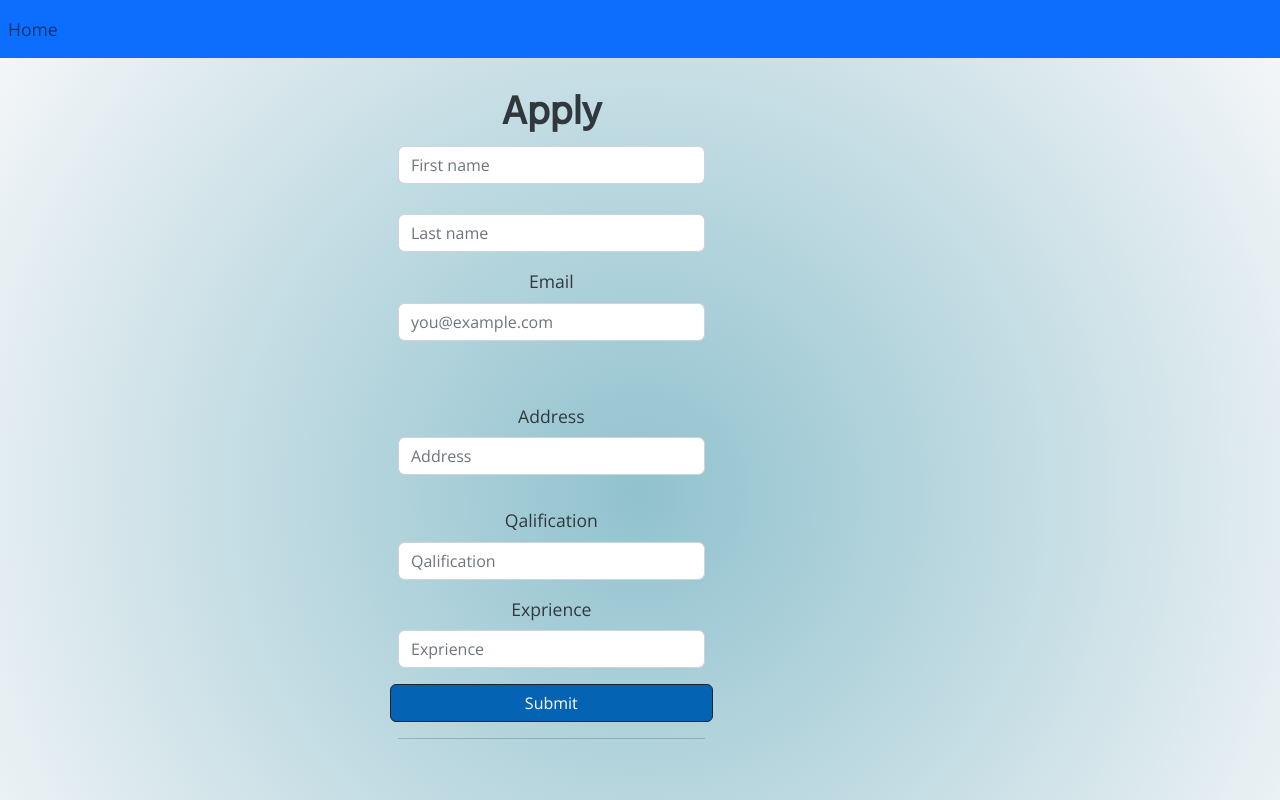
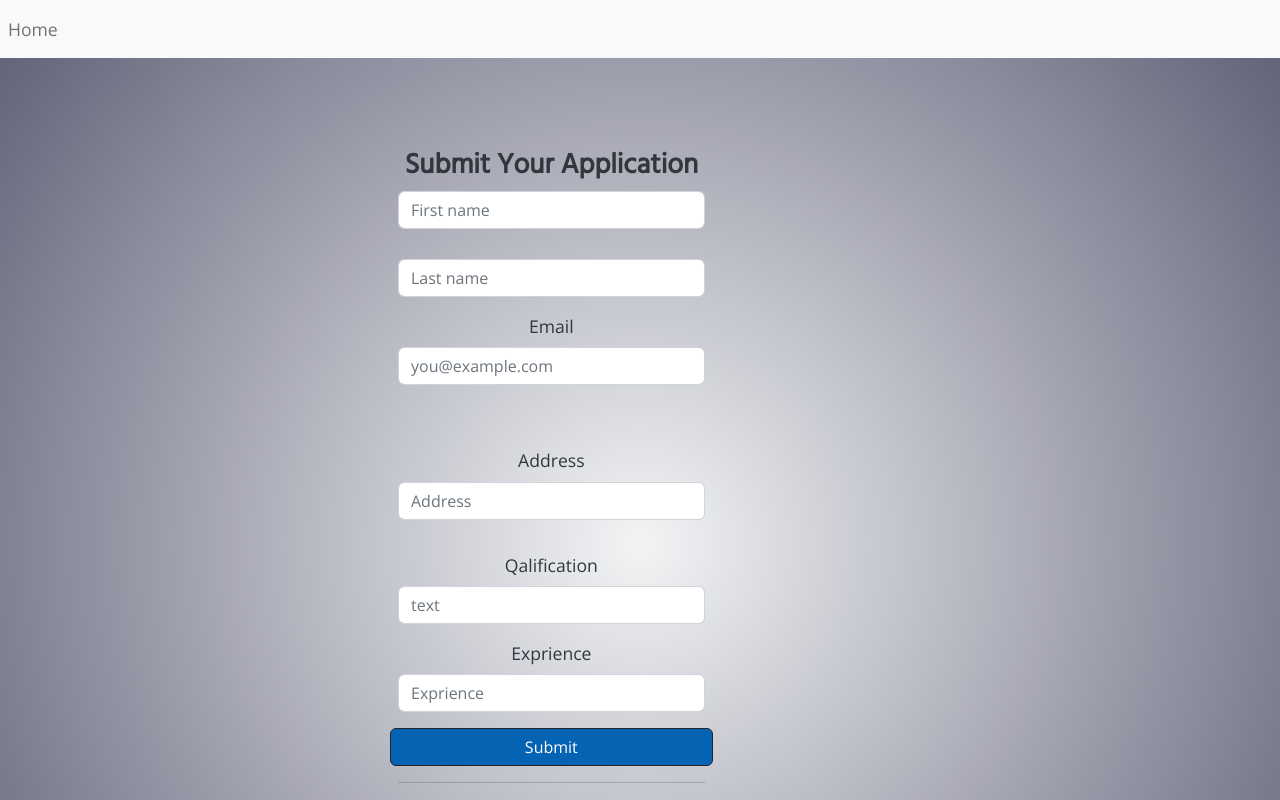
Before and after one commit to Merritske/jobappproject, a React (Create React App) app in the folder jobapp/: page /Apply in a window 1280 px wide. Shown: the top 800 px of the page. Built offline with nearby package versions, Linux system fonts and the light colour scheme.

Commit message:
some changes

```diff
--- a/jobapp/src/components/Apply.jsx
+++ b/jobapp/src/components/Apply.jsx
@@ -7,8 +7,8 @@ const Apply = () => {
     Firstname: "",
     Lastname: "",
     email: "",
-    adress: "",
-    adress2: "",
+    qalification: "",
+    exprience: "",
   };
   const [formValues, setFormValues] = useState(initialValues);
   const [formErrors, setFormErrors] = useState({});
@@ -49,7 +49,7 @@ const Apply = () => {
   };
   return (
     <>
-    <nav class="navbar navbar-expand-lg navbar-light bg-primary">
+    <nav class="navbar navbar-expand-lg navbar-light bg-light">
     <div class="collapse navbar-collapse" id="navbarSupportedContent">
     <ul class="navbar-nav mr-auto">
       <li class="nav-item active">
@@ -70,7 +70,7 @@ const Apply = () => {
             <div className="col-md-7 col-lg-8">
               {/* <pre>{JSON.stringify(formValues, undefined, 2)}</pre> */}
               <form onSubmit={handleSubmit}>
-                <h1>Apply</h1>
+                <h3>Submit Your Application </h3>
                 <div className="row g-3">
                   <div>
                     <div className="row">
@@ -129,17 +129,17 @@ const Apply = () => {
                   </div>
                   <div className="col-12"></div>
                    <div className="col-12">
-                    <label htmlFor="address" className="form-label">
+                    <label htmlFor="Qalification" className="form-label">
                       Qalification
                     </label>
                     <input
                       type="text"
                       className="form-control"
-                      id="address"
-                      placeholder="Qalification"
-                      name="adress"
+                      id="qal"
+                      placeholder="text"
+                      name="ftext"
                       onChange={handleChange}
-                      value={formValues.adress}
+                      value={formValues.qalification}
                     />
                   </div>
 
@@ -154,7 +154,7 @@ const Apply = () => {
                       placeholder="Exprience"
                       name="exprience"
                       onChange={handleChange}
-                      value={formValues.adress}
+                      value={formValues.exprience}
                     />
                   </div>
                   <button className="btn btn-dark" type="submit">
--- a/jobapp/src/styles/apply.css
+++ b/jobapp/src/styles/apply.css
@@ -1,4 +1,4 @@
-body {
+/* body {
     background: rgb(243, 243, 251);
     background: radial-gradient(
       circle,
@@ -34,3 +34,43 @@ body {
   p {
     color: red;
   }
+   */
+   body {
+    background: rgb(236, 235, 242);
+    background: radial-gradient(
+      circle,
+      rgba(2, 0, 36, 1) 0%,
+      rgb(242, 244, 245) 0%,
+      rgba(93, 93, 116, 1) 100%
+    );
+  }
+
+  .container {
+    display: flex !important;
+    flex-direction: column;
+    justify-content: center;
+    align-items: center;
+    height: 100vh;
+    max-width: 500px;
+    width: 100%;
+    margin: auto;
+  }
+  .container > form {
+    width: 70%;
+    border: 1px solid #dfdfdf;
+    padding: 20px;
+    border-radius: 5px;
+    background: #fff;
+  }
+  pre {
+    width: 70%;
+    color: #fff;
+    font-size: larger;
+  }
+
+  button {
+    background: #0563b4 !important;
+  }
+  p {
+    color: red;
+  }
--- /dev/null
+++ b/package.json
@@ -0,0 +1,5 @@
+{
+  "dependencies": {
+    "react-router-dom": "^6.3.0"
+  }
+}
```
